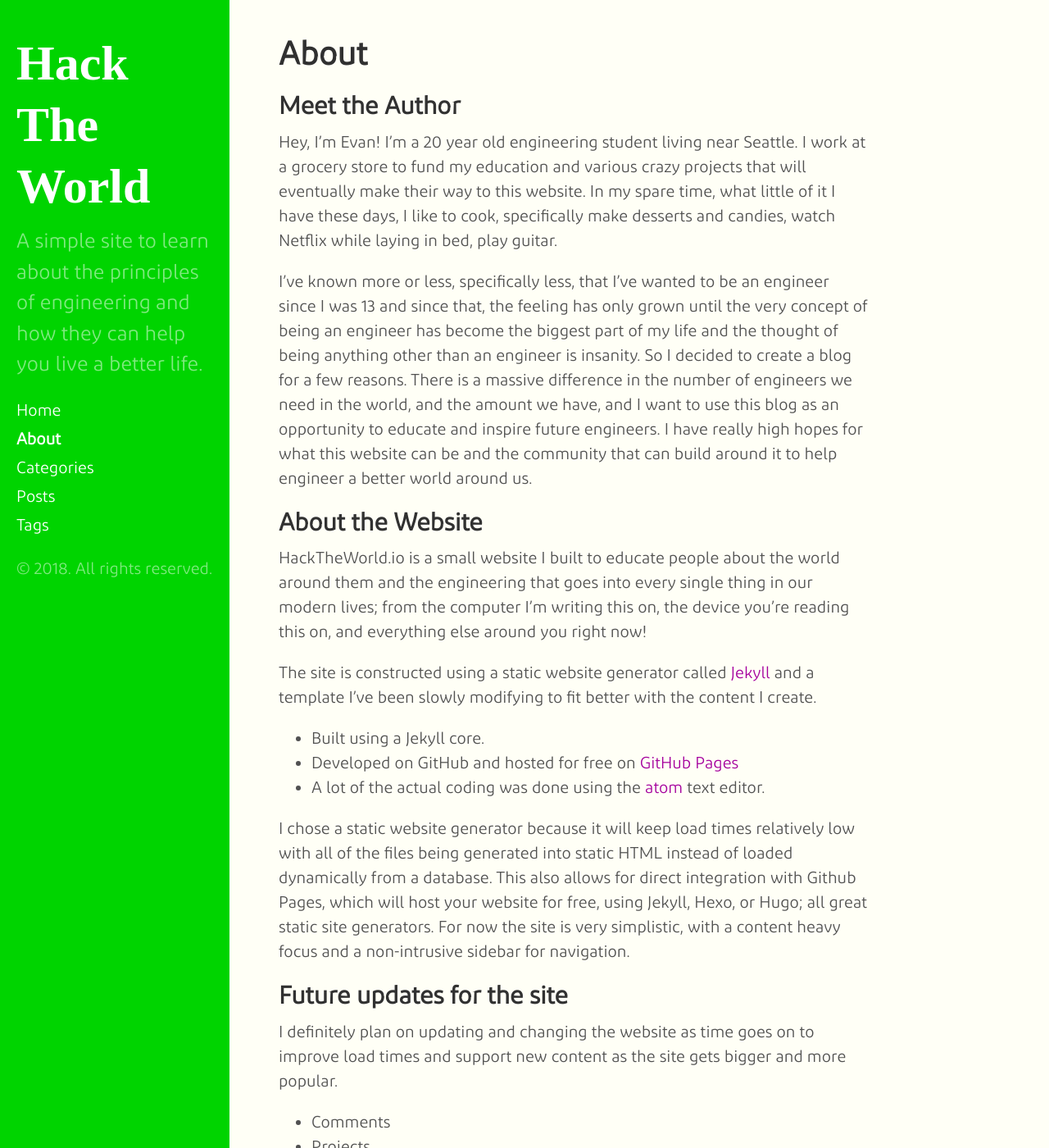
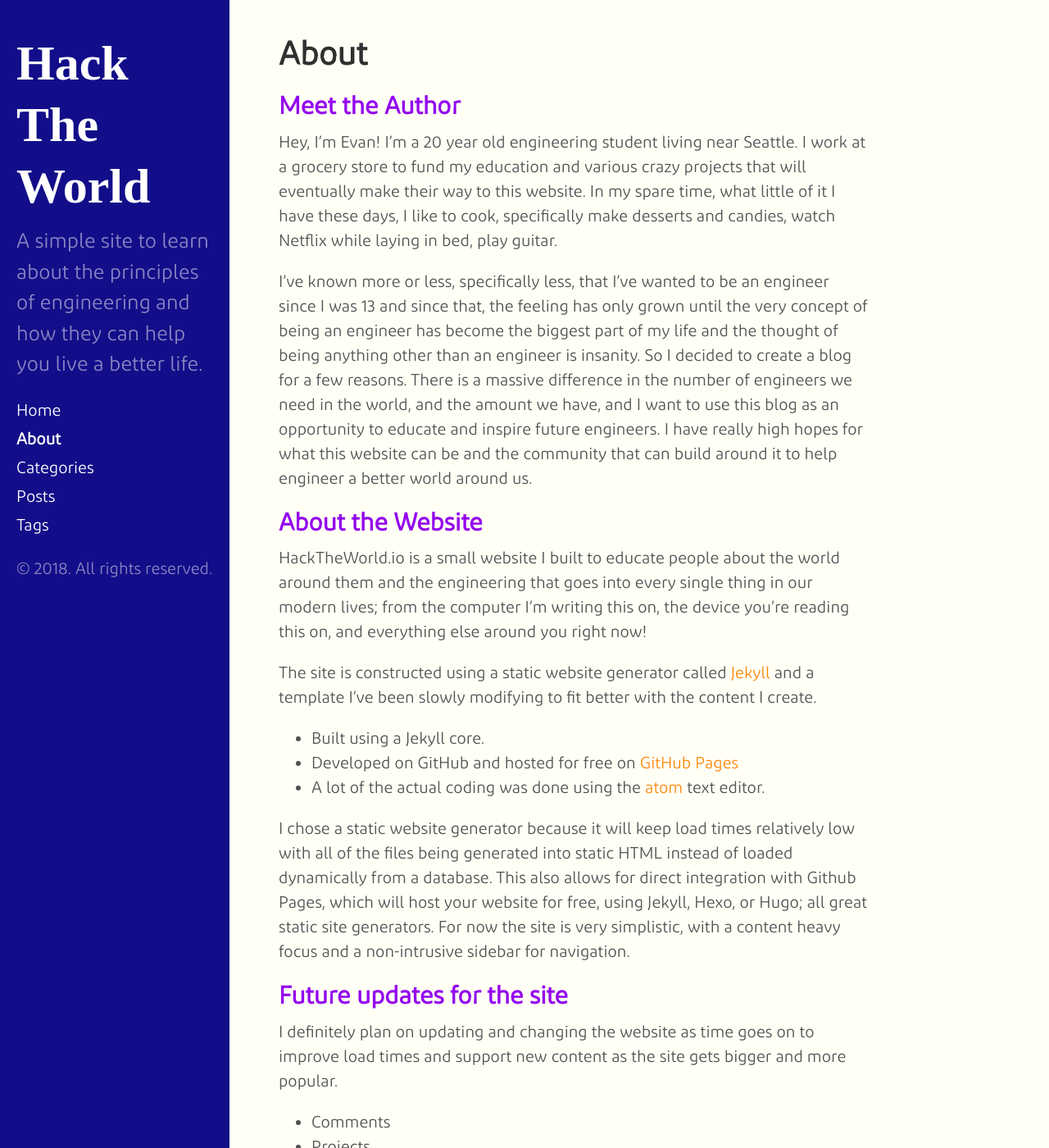
Before and after one commit to HTWio/website, a Jekyll site: the page built from about.md, in a window 1280 px wide and 1400 px high. Shown: the whole window at 82% size. Built offline with Jekyll 4.4.1, drawn with Linux system fonts in a browser that asks for light colours.

Commit message:
color change

```diff
--- a/public/css/hyde.css
+++ b/public/css/hyde.css
@@ -10,7 +10,7 @@
 
 /*
  * Global resets
- *
+ * THe colors used are #120E89 & #FF880A & #9304EE
  * Update the foundational and global aspects of the page.
  */
 @font-face {
@@ -118,9 +118,9 @@ a.sidebar-nav-item:focus {
 
 /* Base Theme for HTW*/
 .theme-base-htw .sidebar {
-  background-color: #00D400;
+  background-color: #120E89;
 }
 .theme-base-htw .content a,
 .theme-base-htw .related-posts li a:hover {
-  color: #a5009d;
+  color: #FF880A;
 }
--- a/public/css/poole.css
+++ b/public/css/poole.css
@@ -93,7 +93,7 @@ h1, h2, h3, h4, h5, h6 {
   margin-bottom: .5rem;
   font-weight: bold;
   line-height: 1.25;
-  color: #313131;
+  color: #9304EE;
   text-rendering: optimizeLegibility;
 }
 h1 {
```
